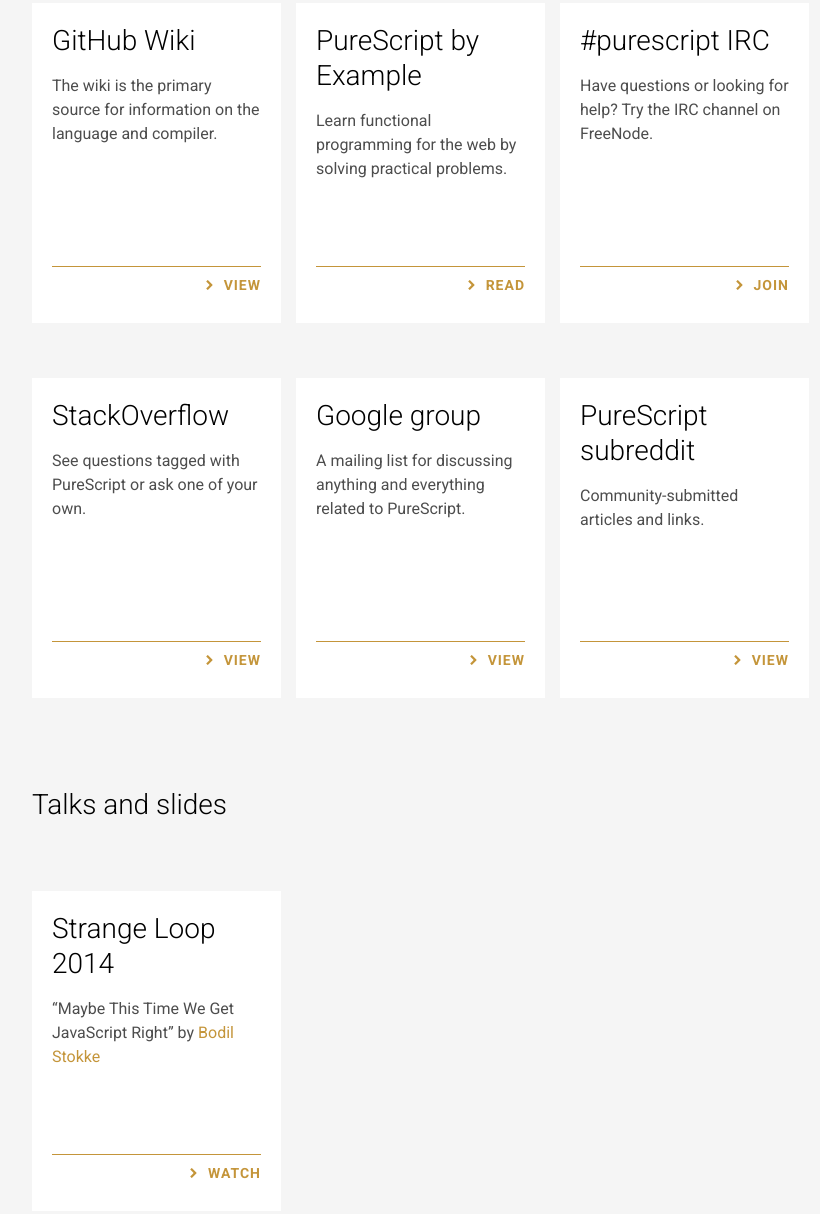
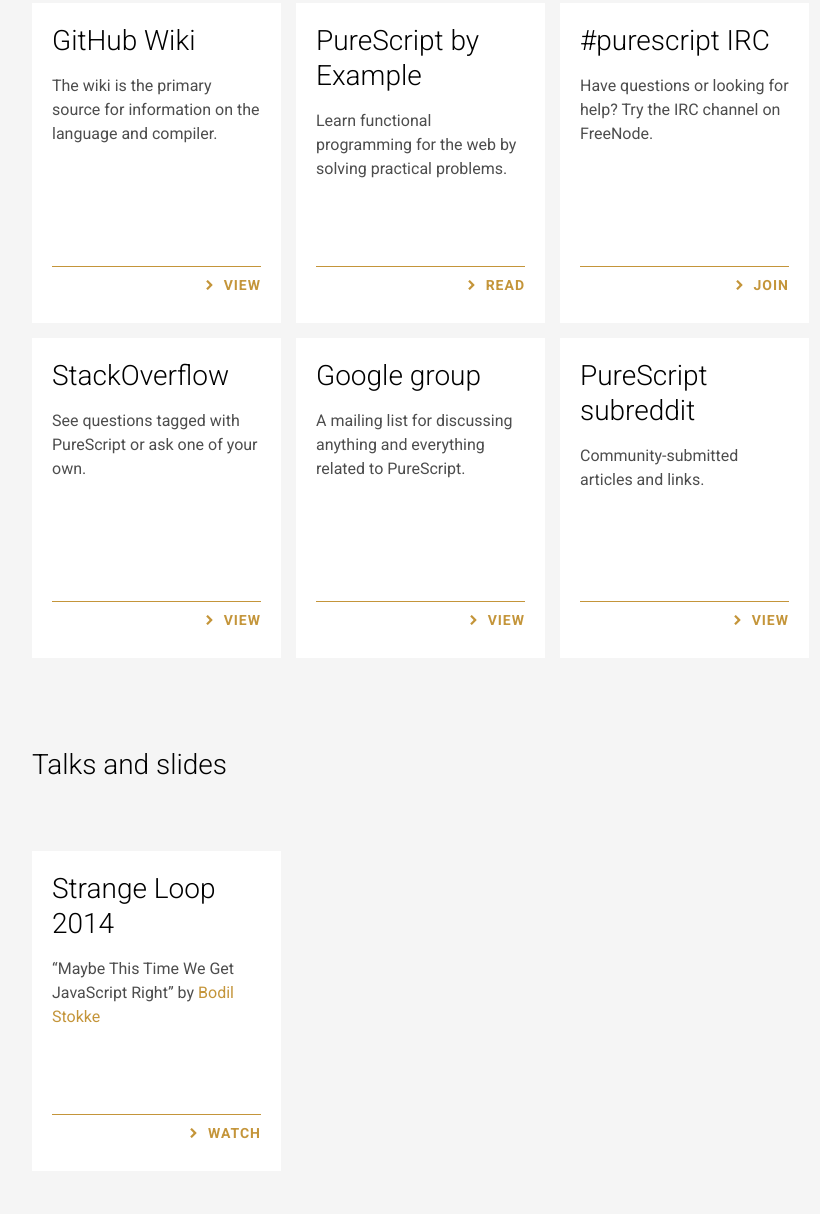
Before and after one commit to purescript/purescript.github.io, a website: page learn/index.html in a window 1280 px wide. Shown: the part 325-1539 px from the top of the page, without its empty margins (208-1028 px from the left). Drawn offline with Linux system fonts and the light colour scheme.

Commit message:
Fix some spacing issues

```diff
--- a/sass/style.scss
+++ b/sass/style.scss
@@ -520,12 +520,11 @@
     }
   }
 
-  ul.cards li {
-    margin-top: 20px;
-  }
-
-  ul.cards li {
-    width: calc(50% - 15px);
+  ul.cards {
+    margin-top: 50px;
+    li {
+      width: calc(50% - 15px);
+    }
   }
 
 }
@@ -544,8 +543,8 @@
     font-size: 28px;
   }
 
-  ul.cards li {
-    margin-top: 30px;
+  ul.cards {
+    margin-top: 60px;
   }
 
   main section > p {
@@ -578,8 +577,8 @@
     padding: 70px 10px;
   }
 
-  ul.cards li {
-    margin-top: 40px;
+  ul.cards {
+    margin-top: 70px;
   }
 
   main section.intro {
```
Also changed, not shown: css/style.css.
